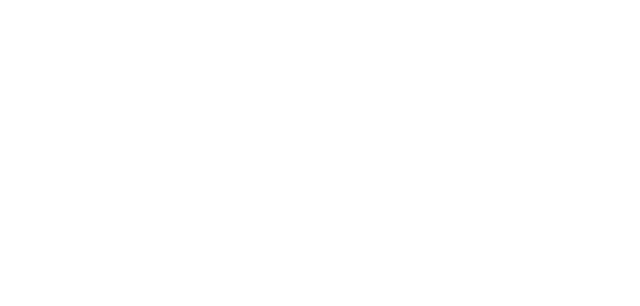
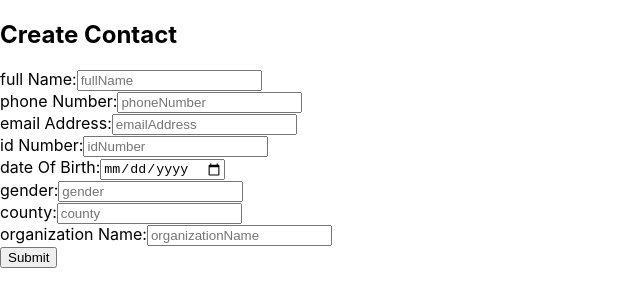
Before and after one commit to Perpetual2024/Phone-Directory-Web-App, a React (Create React App) app: page /add in a window 1280 px wide. Before the commit this address had no page. Shown: the top 306 px of the page, without its empty margins (0-640 px from the left). Built offline with nearby package versions, Linux system fonts and the light colour scheme.

Commit message:
succesfully added the create contact

```diff
--- a/package.json
+++ b/package.json
@@ -10,6 +10,7 @@
     "axios": "^1.9.0",
     "react": "^19.1.0",
     "react-dom": "^19.1.0",
+    "react-icons": "^5.5.0",
     "react-router-dom": "^7.5.3",
     "react-scripts": "5.0.1",
     "web-vitals": "^2.1.4"
--- a/src/App.js
+++ b/src/App.js
@@ -4,6 +4,7 @@
 import ContactList from './components/ContactList';
 import ContactsByCounty from './components/ContactsByCounty';
 import PhoneSearch from './components/PhoneSearch';
+import CreateContactForm from './components/CreateContactForm';
 
 function App() {
   return (
@@ -12,6 +13,7 @@
         <Route path="/" element={<Home />}/>
         <Route path='/contacts' element={<ContactList />}/>
         <Route path='/filter' element={<ContactsByCounty />}/>
+        <Route path='/add' element={<CreateContactForm />}/>
         <Route path='/search' element={<PhoneSearch />}/>
       </Routes>
     </Router>
--- /dev/null
+++ b/src/components/CreateContactForm.js
@@ -0,0 +1,66 @@
+import React, { useState } from "react";
+import axios from "axios";
+
+const CreateContactForm = () => {
+  const [contact, setContact] = useState({
+    fullName: "",
+    phoneNumber: "",
+    emailAddress: "",
+    idNumber: "",
+    dateOfBirth: "",
+    gender: "",
+    county: "",
+    organizationName: "",
+  });
+
+  const [message, setMessage] = useState("");
+
+  const handleChange = (e) => {
+    setContact({
+      ...contact,
+      [e.target.name]: e.target.value,
+    });
+  };
+
+  const handleSubmit = async () => {
+    try {
+      const response = await axios.post("http://localhost:8080/contact-registry/create-contact", contact, {
+        headers: {
+          "Content-Type": "application/json",
+        },
+      });
+      console.log(response.data);
+      setMessage("Contact created successfully!");
+    } catch (err) {
+      console.error(err);
+      if (err.response && err.response.data?.error) {
+        setMessage(err.response.data.error);
+      } else {
+        setMessage("Something went wrong.");
+      }
+    }
+  };
+
+  return (
+    <div>
+      <h2>Create Contact</h2>
+      {["fullName", "phoneNumber", "emailAddress", "idNumber", "dateOfBirth", "gender", "county", "organizationName"].map((field) => (
+        <div key={field}>
+          <label>{field.replace(/([A-Z])/g, " $1")}:</label>
+          <input
+            type={field === "dateOfBirth" ? "date" : "text"}
+            name={field}
+            value={contact[field]}
+            onChange={handleChange}
+            placeholder={field}
+          />
+
+        </div>
+      ))}
+      <button onClick={handleSubmit}>Submit</button>
+      <p>{message}</p>
+    </div>
+  );
+};
+
+export default CreateContactForm;
--- a/src/components/Home.js
+++ b/src/components/Home.js
@@ -11,6 +11,9 @@
       <div className="home-actions">
         <Link to="/contacts">
           <button>📋 View Contacts</button>
+        </Link>
+        <Link to="/add">
+          <button>✏️ Add Contacts</button>
         </Link>
 
         <Link to="/search">
```
Also changed, not shown: 1 other file (tests, documents, lock files or other folders).
